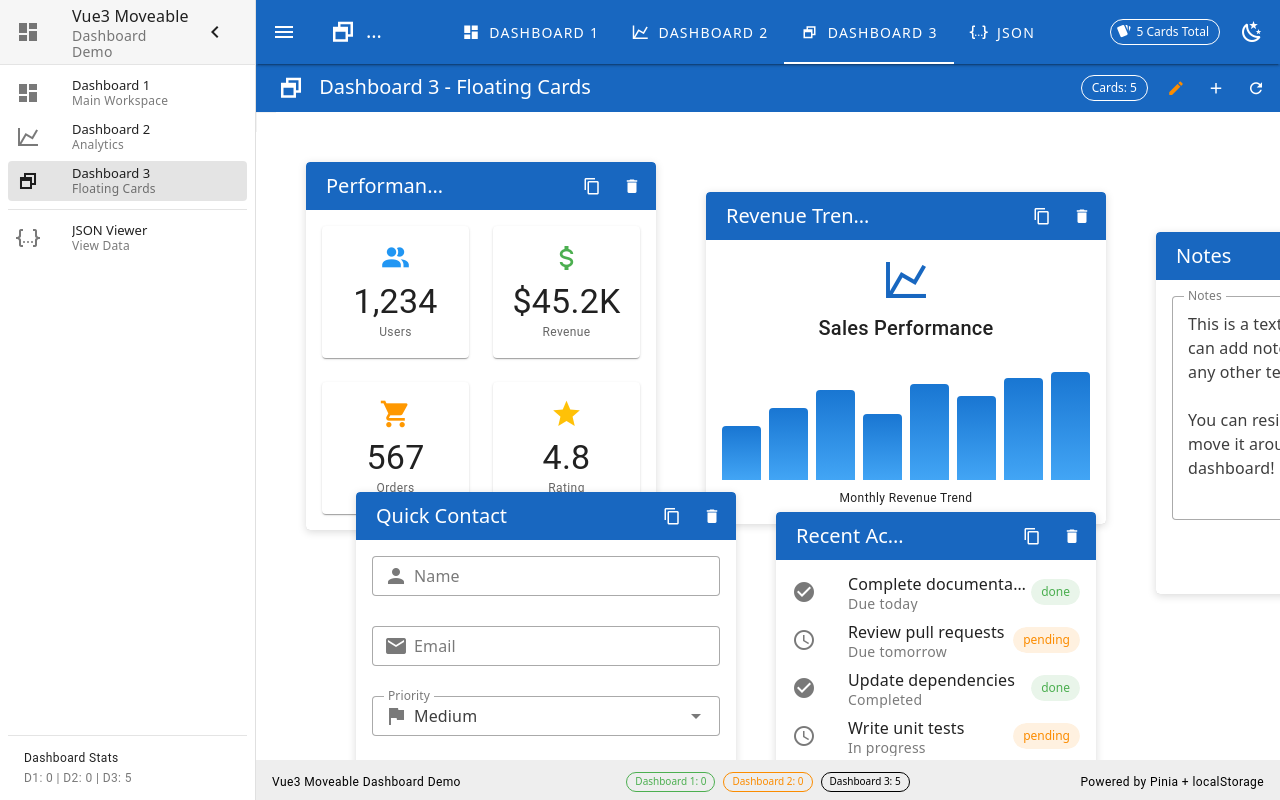
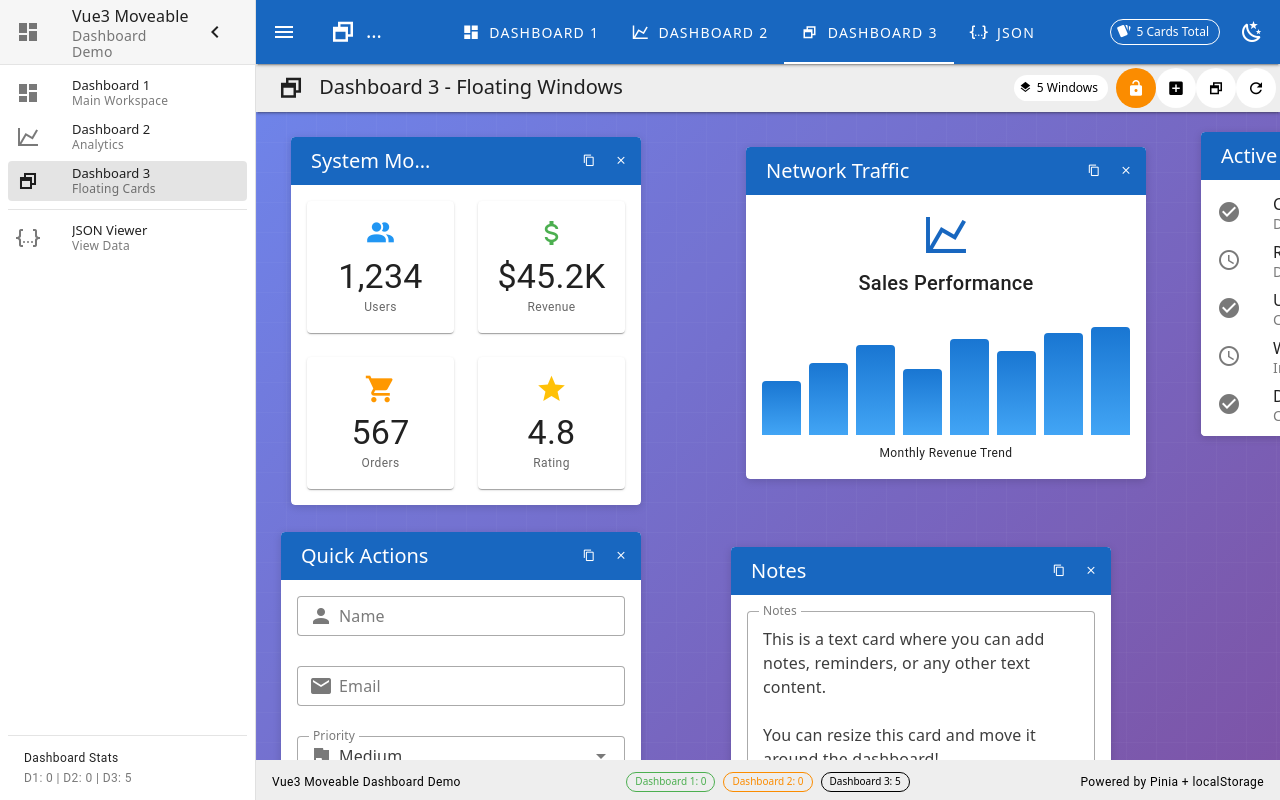
Before and after one commit to hoegerenterprise/vue3_moveabledashboard, a Vue app: page /dashboard3 in a window 1280 px wide. Built offline with nearby package versions, Linux system fonts and the light colour scheme.

Commit message:
chore(rotate): Remove rotation feature

```diff
--- a/src/pages/Dashboard1.vue
+++ b/src/pages/Dashboard1.vue
@@ -62,7 +62,7 @@
         :enable-edit="dashboard.editMode.value"
         :draggable="true"
         :resizable="true"
-        :rotatable="true"
+        :rotatable="false"
         :zoom="1"
         :grid-enabled="dashboard.gridEnabled.value"
         :grid-size="dashboard.gridSize.value"
@@ -71,7 +71,6 @@
         @card-deselected="onCardDeselected"
         @card-moved="onCardMoved"
         @card-resized="onCardResized"
-        @card-rotated="onCardRotated"
         @update:cards="onCardsUpdated"
       >
         <!-- Custom card rendering using scoped slot -->
@@ -233,11 +232,6 @@ function onCardResized(cardId: string, size: { width: number }) {
   console.log('[Dashboard 1] Card resized:', cardId, size);
 }
 
-function onCardRotated(cardId: string, rotation: number) {
-  dashboard.updateCardRotation(cardId, rotation);
-  console.log('[Dashboard 1] Card rotated:', cardId, rotation);
-}
-
 function onCardsUpdated(cards: IMoveableDashboardContainer[]) {
   console.log('[Dashboard 1] Cards updated');
   // State is automatically persisted by Pinia plugin
--- a/src/pages/Dashboard2.vue
+++ b/src/pages/Dashboard2.vue
@@ -62,7 +62,7 @@
         :enable-edit="dashboard.editMode.value"
         :draggable="true"
         :resizable="true"
-        :rotatable="true"
+        :rotatable="false"
         :zoom="1"
         :grid-enabled="dashboard.gridEnabled.value"
         :grid-size="dashboard.gridSize.value"
@@ -71,7 +71,6 @@
         @card-deselected="onCardDeselected"
         @card-moved="onCardMoved"
         @card-resized="onCardResized"
-        @card-rotated="onCardRotated"
         @update:cards="onCardsUpdated"
       >
         <!-- Custom card rendering using scoped slot -->
@@ -233,11 +232,6 @@ function onCardResized(cardId: string, size: { width: number }) {
   console.log('[Dashboard 2] Card resized:', cardId, size);
 }
 
-function onCardRotated(cardId: string, rotation: number) {
-  dashboard.updateCardRotation(cardId, rotation);
-  console.log('[Dashboard 2] Card rotated:', cardId, rotation);
-}
-
 function onCardsUpdated(cards: IMoveableDashboardContainer[]) {
   console.log('[Dashboard 2] Cards updated');
   // State is automatically persisted by Pinia plugin
--- a/src/pages/Dashboard3.vue
+++ b/src/pages/Dashboard3.vue
@@ -1,42 +1,51 @@
 <template>
-  <div class="dashboard-page">
-    <!-- Toolbar -->
+  <div class="dashboard-page floating-style">
+    <!-- Minimal Toolbar for Floating Dashboard -->
     <div class="toolbar">
-      <v-toolbar color="primary" density="compact" elevation="1">
+      <v-toolbar color="accent" density="compact" elevation="2">
         <v-toolbar-title>
           <v-icon class="mr-2">mdi-window-restore</v-icon>
-          Dashboard 3 - Floating Cards
+          Dashboard 3 - Floating Windows
         </v-toolbar-title>
         <v-spacer></v-spacer>
 
-        <v-chip size="small" variant="outlined" class="mr-2">
-          Cards: {{ dashboard.totalCards.value }}
+        <v-chip size="small" variant="flat" color="white" class="mr-2">
+          <v-icon start size="small">mdi-layers</v-icon>
+          {{ dashboard.totalCards.value }} Windows
         </v-chip>
 
         <v-btn
           icon
           size="small"
           @click="toggleEditMode"
-          :color="dashboard.editMode.value ? 'warning' : undefined"
+          :color="dashboard.editMode.value ? 'warning' : 'white'"
+          variant="flat"
         >
-          <v-icon>{{ dashboard.editMode.value ? 'mdi-pencil' : 'mdi-eye' }}</v-icon>
+          <v-icon>{{ dashboard.editMode.value ? 'mdi-lock-open' : 'mdi-lock' }}</v-icon>
           <v-tooltip activator="parent" location="bottom">
-            {{ dashboard.editMode.value ? 'Edit Mode (Click to View)' : 'View Mode (Click to Edit)' }}
+            {{ dashboard.editMode.value ? 'Unlock (Editing)' : 'Lock (View Only)' }}
           </v-tooltip>
         </v-btn>
-        <v-btn icon size="small" @click="addNewCard">
-          <v-icon>mdi-plus</v-icon>
-          <v-tooltip activator="parent" location="bottom">Add Card</v-tooltip>
+
+        <v-btn icon size="small" @click="addNewCard" variant="flat" color="white">
+          <v-icon>mdi-plus-box</v-icon>
+          <v-tooltip activator="parent" location="bottom">Add Window</v-tooltip>
         </v-btn>
-        <v-btn icon size="small" @click="resetCards">
+
+        <v-btn icon size="small" @click="arrangeWindows" variant="flat" color="white">
+          <v-icon>mdi-window-restore</v-icon>
+          <v-tooltip activator="parent" location="bottom">Auto Arrange</v-tooltip>
+        </v-btn>
+
+        <v-btn icon size="small" @click="resetCards" variant="flat" color="white">
           <v-icon>mdi-refresh</v-icon>
-          <v-tooltip activator="parent" location="bottom">Reset</v-tooltip>
+          <v-tooltip activator="parent" location="bottom">Reset Layout</v-tooltip>
         </v-btn>
       </v-toolbar>
     </div>
 
-    <!-- Dashboard Container -->
-    <div class="dashboard-wrapper">
+    <!-- Floating Dashboard Container -->
+    <div class="dashboard-wrapper floating-workspace">
       <FloatingDashboard
         ref="dashboardRef"
         :cards="dashboard.cards.value"
@@ -75,11 +84,11 @@
 
             <!-- Actions slot for card header -->
             <template #actions>
-              <v-btn icon size="small" variant="text" @click="duplicateCard(card.id)">
-                <v-icon>mdi-content-copy</v-icon>
+              <v-btn icon size="x-small" variant="text" @click="duplicateCard(card.id)">
+                <v-icon size="small">mdi-content-copy</v-icon>
               </v-btn>
-              <v-btn icon size="small" variant="text" @click="deleteCard(card.id)">
-                <v-icon>mdi-delete</v-icon>
+              <v-btn icon size="x-small" variant="text" @click="deleteCard(card.id)">
+                <v-icon size="small">mdi-close</v-icon>
               </v-btn>
             </template>
           </DashboardCard>
@@ -107,14 +116,14 @@ const dashboardRef = ref<InstanceType<typeof FloatingDashboard> | null>(null);
 // Use Dashboard API with unique ID
 const dashboard = useDashboardAPI('dashboard-3');
 
-// Default cards for Dashboard 3 - Floating layout
+// Default cards for Dashboard 3 - Loose grid layout (3 columns)
 const DEFAULT_CARDS: IMoveableDashboardContainer[] = [
   {
     id: 'dash3-card-1',
     type: 'stats',
-    header: 'Performance Metrics',
-    x: 50,
-    y: 50,
+    header: 'System Monitor',
+    x: 35,
+    y: 25,
     width: 350,
     rotate: 0,
     z: 1
@@ -122,30 +131,30 @@ const DEFAULT_CARDS: IMoveableDashboardContainer[] = [
   {
     id: 'dash3-card-2',
     type: 'chart',
-    header: 'Revenue Trends',
-    x: 450,
-    y: 80,
+    header: 'Network Traffic',
+    x: 490,
+    y: 35,
     width: 400,
     rotate: 0,
     z: 2
   },
   {
     id: 'dash3-card-3',
-    type: 'form',
-    header: 'Quick Contact',
-    x: 100,
-    y: 380,
-    width: 380,
+    type: 'list',
+    header: 'Active Processes',
+    x: 945,
+    y: 20,
+    width: 320,
     rotate: 0,
     z: 3
   },
   {
     id: 'dash3-card-4',
-    type: 'list',
-    header: 'Recent Activities',
-    x: 520,
-    y: 400,
-    width: 320,
+    type: 'form',
+    header: 'Quick Actions',
+    x: 25,
+    y: 420,
+    width: 360,
     rotate: 0,
     z: 4
   },
@@ -153,9 +162,9 @@ const DEFAULT_CARDS: IMoveableDashboardContainer[] = [
     id: 'dash3-card-5',
     type: 'text',
     header: 'Notes',
-    x: 900,
-    y: 120,
-    width: 300,
+    x: 475,
+    y: 435,
+    width: 380,
     rotate: 0,
     z: 5
   }
@@ -169,12 +178,16 @@ function toggleEditMode() {
 }
 
 function addNewCard() {
+  const cardNumber = dashboard.totalCards.value + 1;
+  const types = ['text', 'list', 'stats', 'chart', 'form'];
+  const randomType = types[Math.floor(Math.random() * types.length)];
+
   dashboard.addCard({
-    type: 'text',
-    header: `New Card`,
-    x: 150 + (dashboard.totalCards.value * 30),
-    y: 150 + (dashboard.totalCards.value * 30),
-    width: 300,
+    type: randomType,
+    header: `Window ${cardNumber}`,
+    x: 100 + (cardNumber * 40),
+    y: 100 + (cardNumber * 40),
+    width: 320,
     rotate: 0,
     z: dashboard.totalCards.value + 1
   });
@@ -185,35 +198,64 @@ function deleteCard(cardId: string) {
 }
 
 function duplicateCard(cardId: string) {
-  dashboard.duplicateCard(cardId, { x: 30, y: 30 });
+  dashboard.duplicateCard(cardId, { x: 40, y: 40 });
 }
 
 function resetCards() {
   dashboard.resetToDefaults(DEFAULT_CARDS);
 }
 
+function arrangeWindows() {
+  // Auto-arrange windows in a loose grid pattern (masonry-style)
+  const cards = [...dashboard.cards.value];
+  const cols = 3; // Number of columns
+  const baseSpacingX = 50; // Base horizontal spacing
+  const baseSpacingY = 60; // Base vertical spacing
+  const startX = 30;
+  const startY = 30;
+  const randomOffset = 20; // Random offset for loose alignment
+
+  cards.forEach((card: IMoveableDashboardContainer, index: number) => {
+    const col = index % cols;
+    const row = Math.floor(index / cols);
+
+    // Add random offset for loose alignment
+    const randomX = Math.random() * randomOffset - randomOffset / 2;
+    const randomY = Math.random() * randomOffset - randomOffset / 2;
+
+    card.x = startX + (col * (400 + baseSpacingX)) + randomX;
+    card.y = startY + (row * (350 + baseSpacingY)) + randomY;
+    card.z = index + 1;
+  });
+
+  // Update the store with the arranged cards
+  cards.forEach(card => {
+    dashboard.updateCardPosition(card.id, { x: card.x ?? 0, y: card.y ?? 0 });
+  });
+}
+
 function onCardSelected(cardId: string) {
   dashboard.selectCard(cardId);
-  console.log('[Dashboard 3] Card selected:', cardId);
+  console.log('[Dashboard 3] Window selected:', cardId);
 }
 
 function onCardDeselected() {
   dashboard.deselectCard();
-  console.log('[Dashboard 3] Card deselected');
+  console.log('[Dashboard 3] Window deselected');
 }
 
 function onCardMoved(cardId: string, position: { x: number; y: number }) {
   dashboard.updateCardPosition(cardId, position);
-  console.log('[Dashboard 3] Card moved:', cardId, position);
+  console.log('[Dashboard 3] Window moved:', cardId, position);
 }
 
 function onCardResized(cardId: string, size: { width: number }) {
   dashboard.updateCardSize(cardId, size);
-  console.log('[Dashboard 3] Card resized:', cardId, size);
+  console.log('[Dashboard 3] Window resized:', cardId, size);
 }
 
 function onCardsUpdated(cards: IMoveableDashboardContainer[]) {
-  console.log('[Dashboard 3] Cards updated');
+  console.log('[Dashboard 3] Windows updated');
   // State is automatically persisted by Pinia plugin
 }
 
@@ -239,6 +281,10 @@ onMounted(() => {
   overflow: hidden;
 }
 
+.floating-style {
+  background: linear-gradient(135deg, #667eea 0%, #764ba2 100%);
+}
+
 .toolbar {
   flex-shrink: 0;
 }
@@ -248,4 +294,16 @@ onMounted(() => {
   overflow: hidden;
   position: relative;
 }
+
+.floating-workspace {
+  position: relative;
+}
+
+.floating-workspace :deep(.viewport) {
+  background: rgba(255, 255, 255, 0.05);
+  background-image:
+    linear-gradient(rgba(255, 255, 255, 0.03) 1px, transparent 1px),
+    linear-gradient(90deg, rgba(255, 255, 255, 0.03) 1px, transparent 1px);
+  background-size: 30px 30px;
+}
 </style>
```
